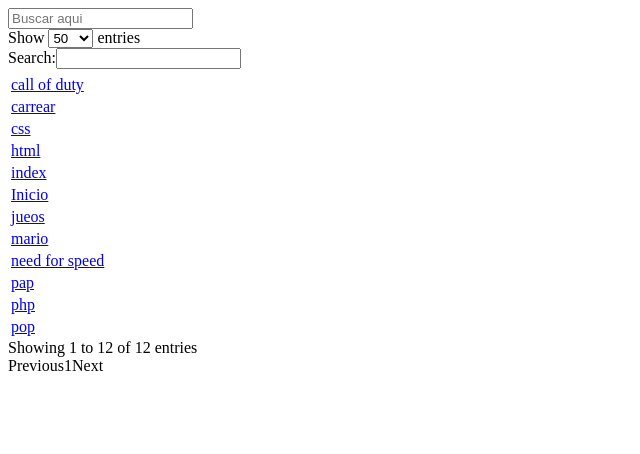
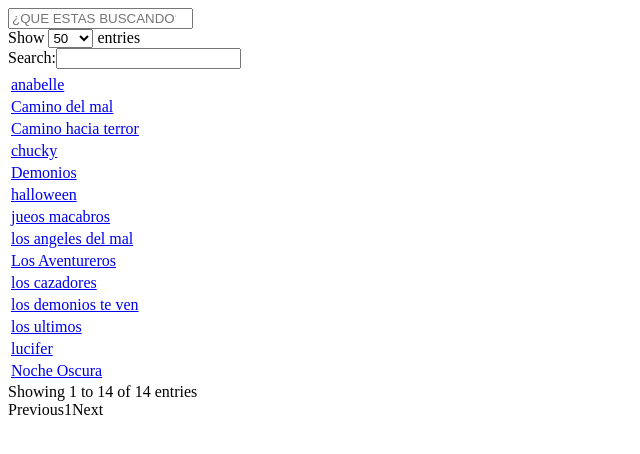
Before and after one commit to Shadowlife2/search, a plain HTML site: page index.html in a window 1280 px wide. Shown: the whole page, without its empty margins (0-640 px from the left). Drawn offline with Linux system fonts and the light colour scheme.

Commit message:
Update index.html

```diff
--- a/index.html
+++ b/index.html
@@ -3,15 +3,15 @@
 <head>
     <meta charset="UTF-8">
     <title>buscador-interno</title>
-    <link rel="stylesheet" href="css/estilos.css">
+    <link rel="stylesheet" href="css/searchpro.css">
 
     <script src="js/jquery.js"></script>
     <script src="js/jquery.dataTables.min.js"></script>
 
 </head>
 <body>
-   <header>
-    <input type="search" id="input-search" placeholder="Buscar aqui">
+   <header class="buscador">
+    <input type="search" id="input-search" placeholder="¿QUE ESTAS BUSCANDO?">
 
     <div class="content-search">
         <div class="content-table">
@@ -24,52 +24,59 @@
 
                 <tbody>
                     <tr>
-                        <td><a href="#">Inicio</a></td>
+                        <td><a href="#">Camino hacia terror</a></td>
                     </tr>
 
                     <tr>
-                        <td><a href="#">css</a></td>
+                        <td><a href="#">halloween</a></td>
                     </tr>
 
                     <tr>
-                        <td><a href="#">index</a></td>
+                        <td><a href="#">chucky</a></td>
                     </tr>
 
                     <tr>
-                        <td><a href="#">php</a></td>
+                        <td><a href="#">Demonios</a></td>
                     </tr>
 
                     <tr>
-                        <td><a href="#">html</a></td>
+                        <td><a href="#">anabelle</a></td>
                     </tr>
 
                     <tr>
-                        <td><a href="#">jueos</a></td>
+                        <td><a href="#">jueos macabros</a></td>
                     </tr>
 
                     <tr>
-                        <td><a href="#">call of duty</a></td>
+                        <td><a href="#">los ultimos</a></td>
                     </tr>
 
                     <tr>
-                        <td><a href="#">need for speed</a></td>
+                        <td><a href="#">los cazadores</a></td>
                     </tr>
 
                     <tr>
-                        <td><a href="#">mario</a></td>
+                        <td><a href="#">los angeles del mal</a></td>
                     </tr>
 
                     <tr>
-                        <td><a href="#">pap</a></td>
+                        <td><a href="#">los demonios te ven</a></td>
                     </tr>
 
                     <tr>
-                        <td><a href="#">pop</a></td>
+                        <td><a href="#">lucifer</a></td>
                     </tr>
 
                     <tr>
-                        <td><a href="#">carrear</a></td>
+                        <td><a href="#">Los Aventureros</a></td>
                     </tr>
+
+                      <td><a href="#">Camino del mal</a></td>
+                    </tr>
+
+                      <td><a href="#">Noche Oscura</a></td>
+                    </tr>
+
 
                 </tbody>
             </table>
```
